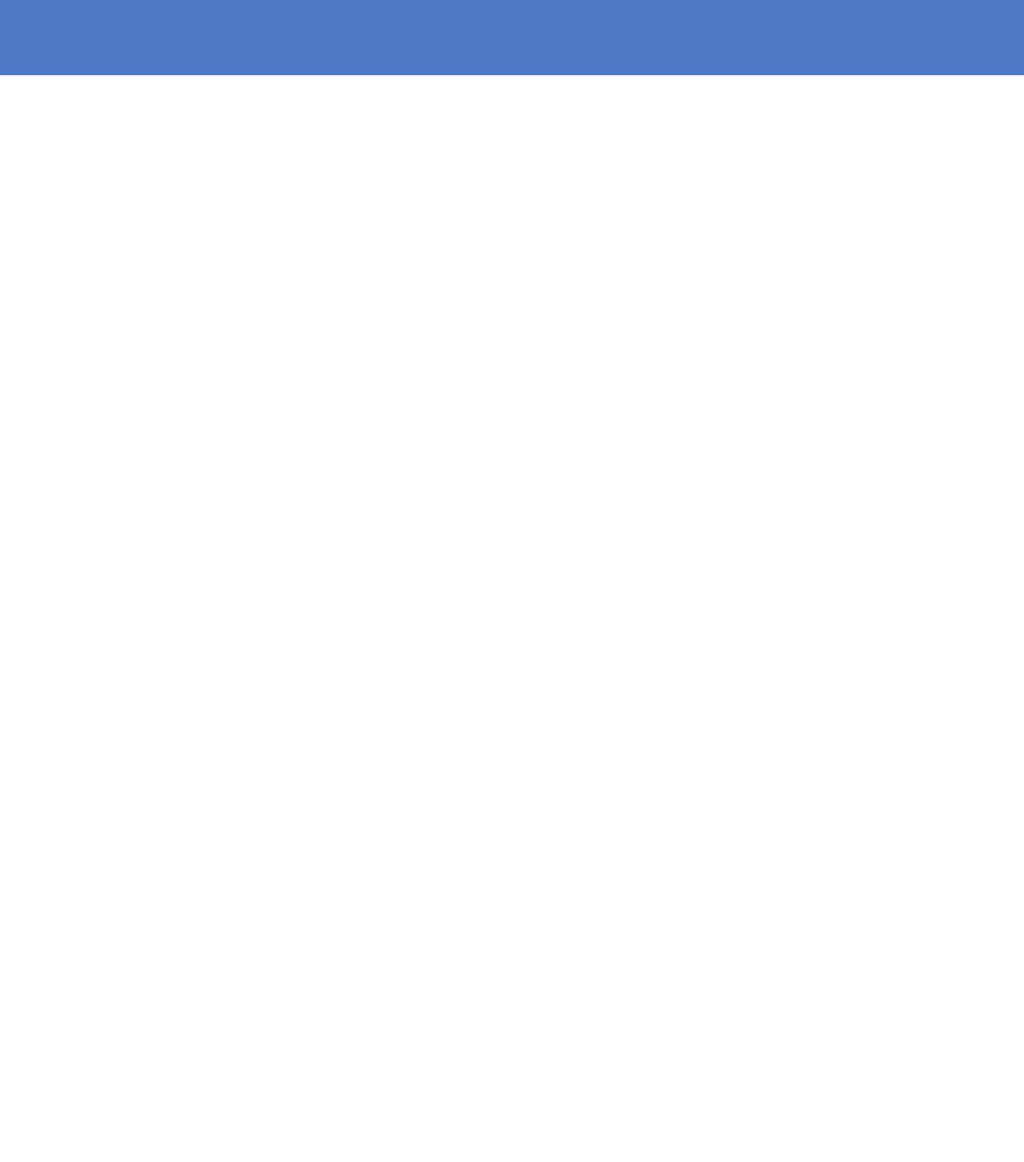
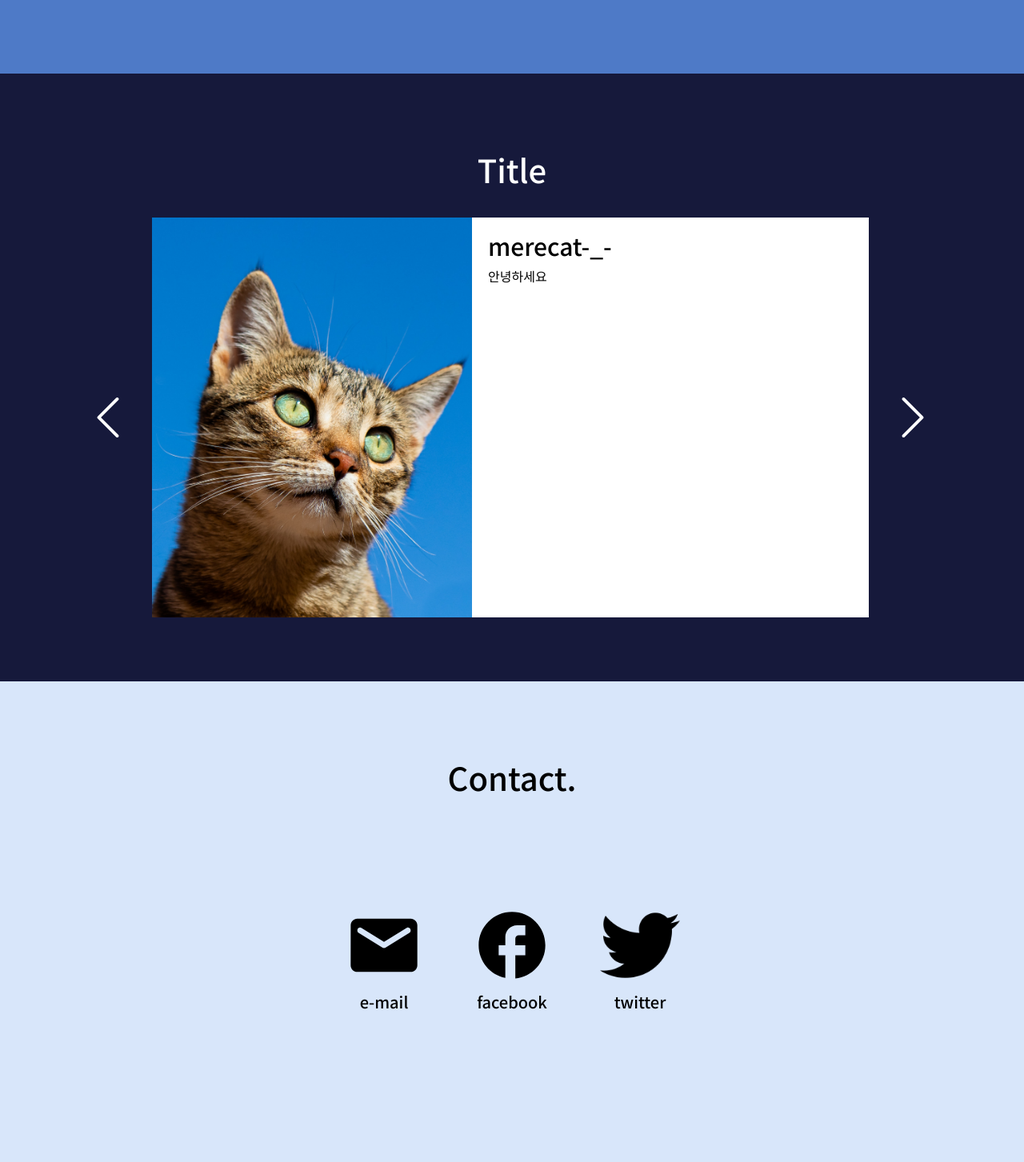
Before and after one commit to lst8791/lst8791.github.io, a plain HTML site: page index.html in a window 1280 px wide. Shown: the part 1970-3423 px from the top of the page at 80% size. Before the commit the page ends 2064 px from the top, so only its background shows below. Drawn offline with nearby package versions, Linux system fonts and the light colour scheme.

Commit message:
아주 굿
6월 5일

```diff
--- /dev/null
+++ b/diary/diary1.html
@@ -0,0 +1,5 @@
+<div>
+    <h2>merecat-_-</h2>
+    <p>안녕하세요</p>
+    <img src="/img/profile.jpg" alt="diary_img">
+</div>
--- a/index.html
+++ b/index.html
@@ -157,6 +157,56 @@
       </div>
     </div>
   </div>
+<div class="card" id="book4">
+  <div class="wrapper">
+    <div class="title">
+      <h1>Title</h1>
+    </div>
+    <div class="content">
+      <div class="move-pointer" id="to-left">
+        <img src="img/next.svg" alt="◀" id="diary_left_arrow">
+      </div>
+      <div class="diary">
+        <div class="diary-pic">
+          <img src="img/temp.jpg" alt="diary-pic" id="diary_img">
+        </div>
+        <div class="diary-text">
+          <h2 id="diary_title">Title</h2>
+          <p id="diary_text">contents</p>
+        </div>
+      </div>
+      <div class="move-pointer" id="to-right">
+        <img src="img/next.svg" alt="▶" id="diary_right_arrow">
+     </div>
+  </div>
+</div>
+</div>
+<div class="card" id="contact">
+   <div class="wrapper">
+      <div class="title">
+         <h1>Contact.</h1>
+      </div>
+      <div class="content">
+         <div class="contact-item">
+            <a href="mailto:k6226599@gmail.com">
+                <img src="/img/email.svg" alt="mail" width="100px">
+                <h6>e-mail</h6>
+              </a>
+         </div>
+         <div class="content">
+          <div class="contact-item">
+             <a href="https;//www.facebook.com">
+                 <img src="/img/facebook.svg" alt="facebook" width="100px">
+                 <h6>facebook</h6>
+                 </a>
+      </div>
+      <div class="content">
+        <div class="contact-item">
+           <a href="https:twitter.com">
+               <img src="/img/twitter.png" alt="twitter" width="100px">
+               <h6>twitter</h6>
+               </a>
+   </div>
+</div>
 </body>
-
 </html>
--- a/index.js
+++ b/index.js
@@ -1,3 +1,6 @@
+var diary_num =3;
+var diary_idx = 1;
+
 window.onload = function() {
 
      var desc = ["설명이 들어갈 공간입니다.",
@@ -55,4 +58,52 @@ window.onload = function() {
             }, 4000);
         });
         }
+
+    replaceDiary('/diary/diary1.html');
+
+    var diary_left_arrow = document.getElementById("diary_left_arrow");
+    var diary_right_arrow = document.getElementById("diary_right_arrow")
+
+    diary_left_arrow.onclick = diaryLeftClick;
+    diary_right_arrow.onclick = diaryRightClick;
 }
+
+function replaceDiary(filename) {
+    $.get(filename, function(result){
+        var target = document.getElementById("diary_text");
+        var obj = $(result).find('p');
+        target.innerText = obj[0].innerText;
+    });
+
+    $.get(filename, function(result){
+        var target = document.getElementById("diary_title");
+        var obj = $(result).find('h2');
+        target.innerText = obj[0].innerText;
+    });
+
+    $.get(filename, function(result){
+        var target = document.getElementById("diary_img");
+        var obj = $(result).find('img');
+        target.src = obj[0].src;
+    });
+}
+
+function diaryLeftClick(){
+    $('.diary').fadeOut(500, function(){
+         diary_idx--;
+         if (diary_idx < 1) diary_idx = diary_idx = diary_num
+         var html = "/diary/diary" + diary_idx + ".html";
+         replaceDiary(html);
+         $(this).fadeIn(500);
+    });
+}
+
+function diaryRightClick(){
+    $('.diary').fadeOut(500, function(){
+         diary_idx++;
+         if (diary_idx > diary_num) diary_idx = 1;
+         var html = "/diary/diary" + diary_idx + ".html";
+         replaceDiary(html);
+         $(this).fadeIn(500);
+    });
+}
--- a/style.css
+++ b/style.css
@@ -48,6 +48,10 @@ div.navigation img {
 
     filter: invert(100%) sepia(0%) saturate(18%)
     hue-rotate(314deg) brightness(106%) contrast(104%);
+}
+
+.navigation a{
+    height: inherit;
 }
 
 .card {
@@ -237,12 +241,12 @@ div.card-history {
 
 .article-img-container {
     width: fit-content;
-    height: fit-content;
+    height: 215px;
 }
 
 .article-img-container img {
     width: 350px;
-    height: 215px;
+    height: inherit;
     object-fit: cover;
 }
 
@@ -319,3 +323,97 @@ div.card-history {
 .article-desc br {
     display: none;
 }
+
+#book4 {
+    background-color: #16193b;
+}
+
+#book4 .wrapper{
+    display: flex;
+    flex-direction: column;
+}
+
+#book4 .content{
+    display: flex;
+    flex-direction: row;
+}
+
+#book4 .title {
+    color: white;
+}
+
+.diary {
+    display: flex;
+    flex-direction: row;
+
+    width: 80%;
+    height: 500px;
+    background-color: white;
+}
+
+.diary-pic {
+    width: fit-content;
+    height: fit-content;
+}
+
+.diary-pic img {
+    width: 400px;
+    height: 500px;
+    object-fit: cover;
+}
+
+.diary-text {
+    padding: 20px;
+}
+
+.move-pointer {
+    width: fit-content;
+    height: 500px;
+    display: flex;
+    align-items: center;
+}
+
+.move-pointer img {
+    filter: invert(100%) sepia(0%) saturate(18%)
+    hue-rotate(314deg) brightness(106%) contrast(104%);
+    width: 50px;
+    padding: 30px;
+}
+
+.move-pointer#to-left img {
+    transform: scaleX(-1);
+}
+
+#contact {
+    background-color: #d8e6fa;
+}
+
+#contact .wrapper {
+    display: flex;
+    flex-direction: column;
+}
+
+#contact .content {
+    display: flex;
+    flex-direction: row;
+    width: fit-content;
+    align-self: center;
+}
+
+.contact-item {
+    padding: 100px 20px 100px 20px;
+    width: 120px;
+}
+
+.contact-item h6 {
+    text-align: center;
+    padding: 10px;
+    font-size: 20px;
+    font-weight: 500;
+
+    color: black;
+}
+
+.contact-item a {
+    text-decoration-line: none;
+}
```
Also changed, not shown: diary/diary2.html (added, +5 -0 lines), diary/diary3.html (added, +5 -0 lines), img/email.svg (added), img/facebook.svg (added), img/twitter.png (added).
